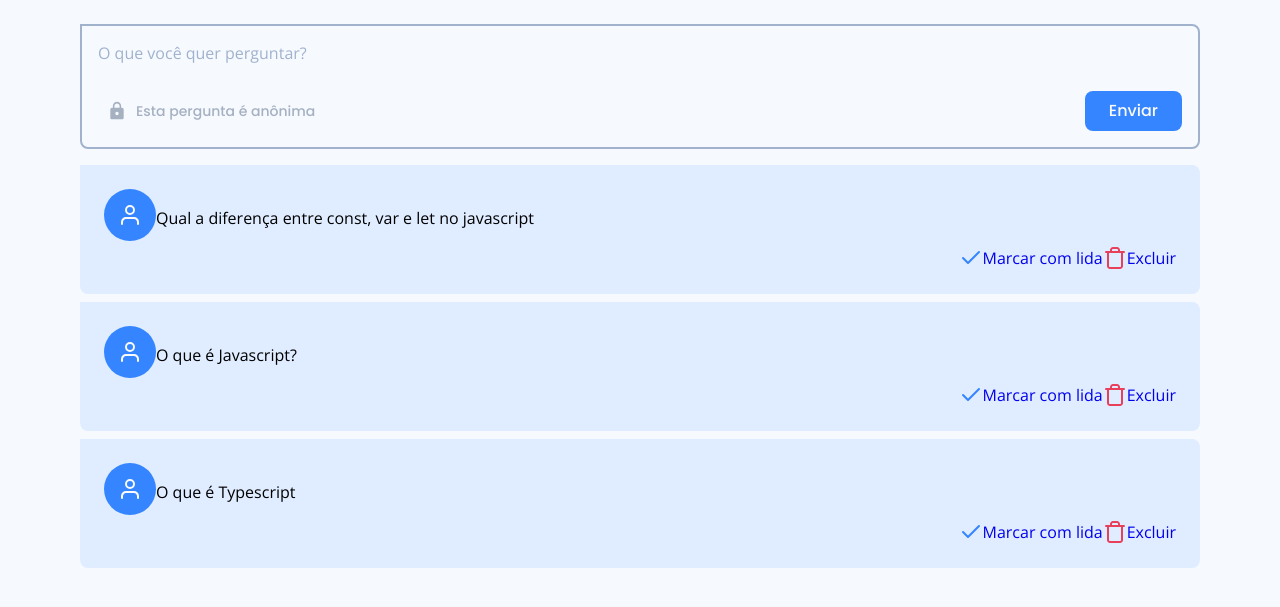
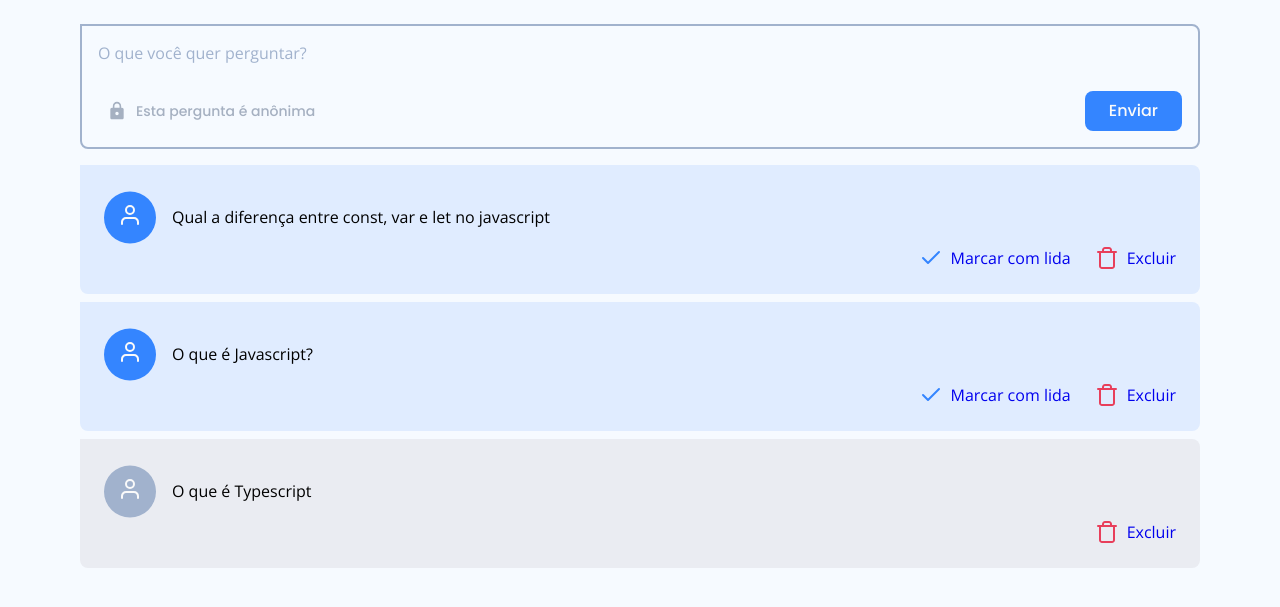
Before and after one commit to LuisMarchio03/nodejs-ejs-rocket.q, a web app: file room.html in a window 1280 px wide. Shown: the part 162-769 px from the top of the page. Run offline with its HTML, style and script files only (its server is not run), Linux system fonts and the light colour scheme.

Commit message:
page room styles

```diff
--- a/room.html
+++ b/room.html
@@ -62,7 +62,7 @@
             <div class="question-wrapper">
               <div class="question-content">
                 <div class="user">
-                  <img src="assets/avatar.svg" alt="Avatar" />
+                  <img src="assets/user.svg" alt="Avatar" />
                 </div>
                 <div class="question">
                   <p>Qual a diferença entre const, var e let no javascript</p>
@@ -83,7 +83,7 @@
             <div class="question-wrapper">
               <div class="question-content">
                 <div class="user">
-                  <img src="assets/avatar.svg" alt="Avatar" />
+                  <img src="assets/user.svg" alt="Avatar" />
                 </div>
                 <div class="question">
                   <p>O que é Javascript?</p>
@@ -101,26 +101,27 @@
               </div>
             </div>
 
-            <div class="question-wrapper">
+            <div class="question-wrapper read">
               <div class="question-content">
                 <div class="user">
-                  <img src="assets/avatar.svg" alt="Avatar" />
+                  <img src="assets/user.svg" alt="Avatar" />
                 </div>
                 <div class="question">
                   <p>O que é Typescript</p>
                 </div>
               </div>
               <div class="actions">
-                <a href="#" class="check">
+                <!-- <a href="#" class="check">
                   <img src="assets/check.svg" alt="Marcar com lida" />
                   Marcar com lida
-                </a>
+                </a> -->
                 <a href="#" class="delete">
                   <img src="assets/trash.svg" alt="Excluir Pergunta" />
                   Excluir
                 </a>
               </div>
             </div>
+            <!-- question-wrapper -->
           </div>
         </section>
       </main>
--- a/styles/room.css
+++ b/styles/room.css
@@ -94,7 +94,7 @@
   line-height: 2.4rem;
 }
 
-/****** Questions ******/
+/*** Question ***/
 .question-wrapper {
   background: var(--light-blue);
   margin-bottom: 0.8rem;
@@ -104,7 +104,21 @@
 
 .question-wrapper .question-content {
   display: flex;
+  align-items: flex-start;
+}
+
+.question-wrapper .question-content .user {
+  background: var(--blue);
+  clip-path: circle();
+  padding: 1.4rem;
+}
+
+.question-wrapper .question-content p {
+  margin-left: 1.6rem;
+  word-break: break-word;
+  display: flex;
   align-items: center;
+  min-height: 5.5rem;
 }
 
 .question-wrapper .actions {
@@ -117,3 +131,21 @@
   display: flex;
   align-items: center;
 }
+
+.question-wrapper .actions > a > img {
+  margin-right: 0.8rem;
+}
+
+/* .question-wrapper .actions > a:nth-child(2) {} */
+.question-wrapper .actions > a + a {
+  margin-left: 2.4rem;
+}
+
+/*** Question Read ***/
+.question-wrapper.read {
+  background: var(--grey-medium);
+}
+
+.question-wrapper.read .question-content .user {
+  background: var(--grey-blue);
+}
```
